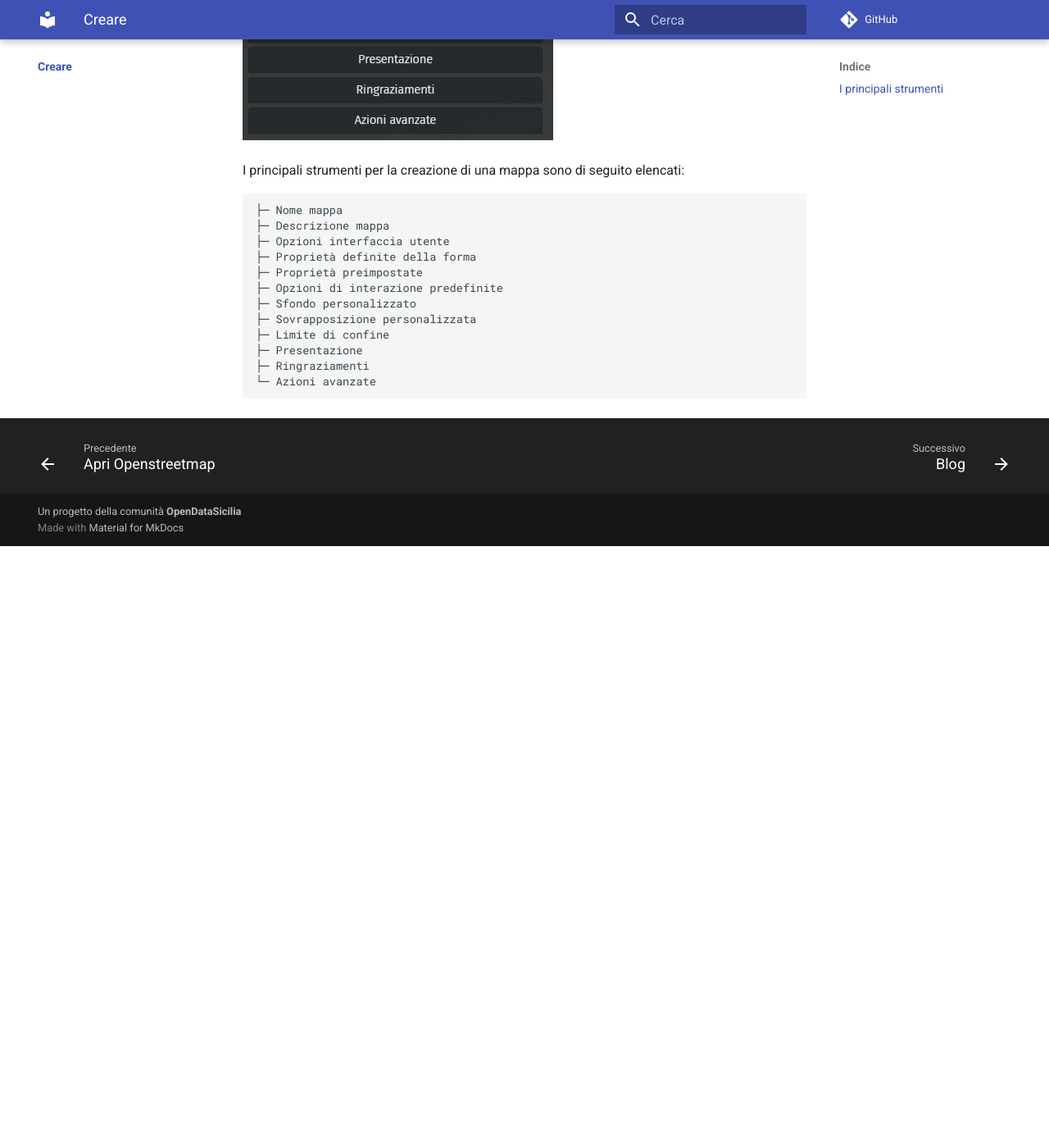
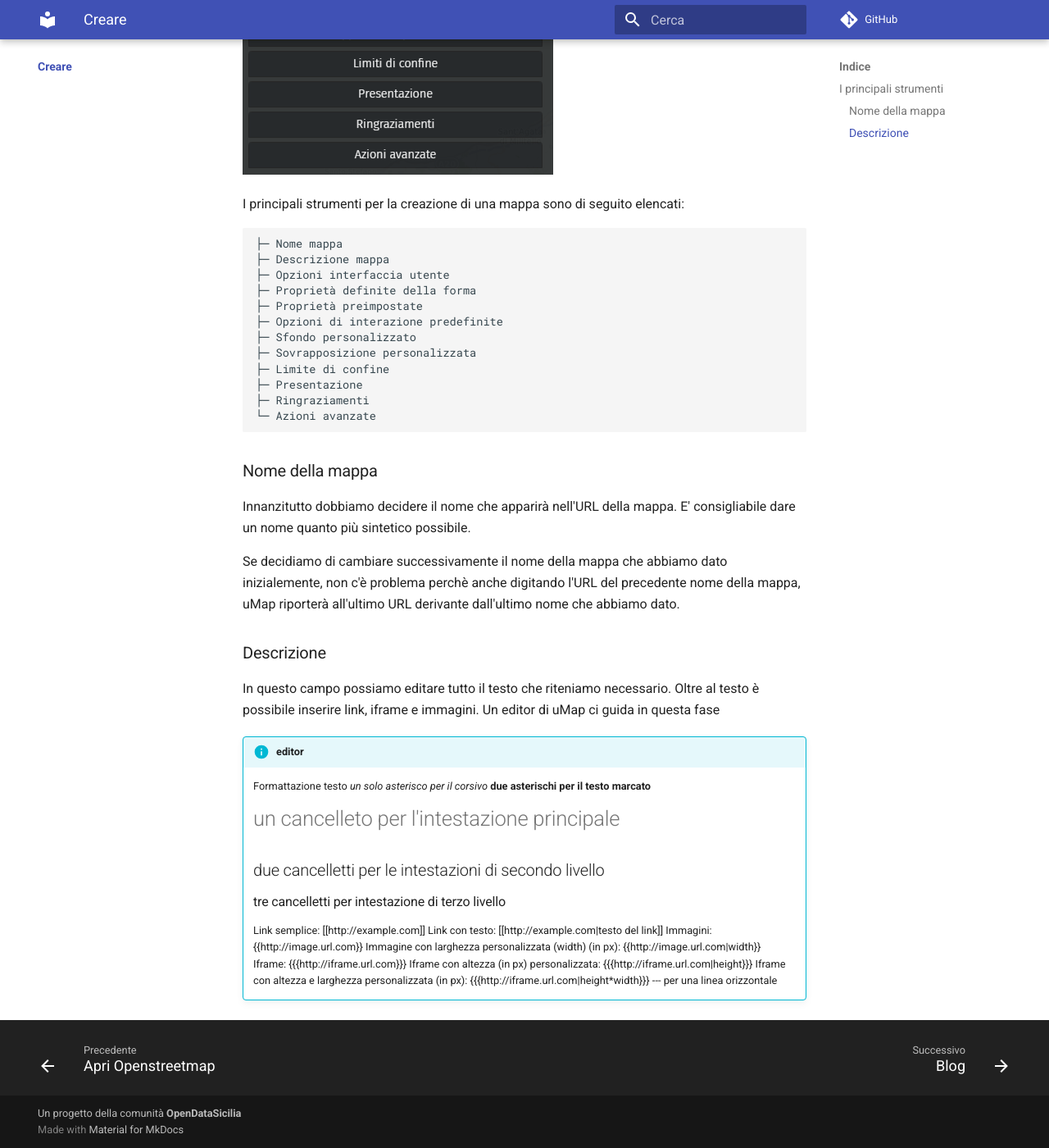
Before and after one commit to opendatasicilia/guida-umap, an MkDocs documentation site: the page built from docs/creare/index.md, in a window 1280 px wide and 1400 px high, scrolled down 887 px. Shown: the whole window at 82% size. Built offline with MkDocs 1.6.1 and Material for MkDocs 9.7.7, drawn with Linux system fonts in a browser that asks for light colours; comment, search, counter and statistics services are not loaded; before the commit the page ends 1553 px from its top, so only the background shows below that; some of the changed text lies outside the part shown.

Commit message:
Update index.md

````diff
--- a/docs/creare/index.md
+++ b/docs/creare/index.md
@@ -5,6 +5,8 @@ Questa sezione è dedicata alle cose da fare per creare una mappa con uMap.
 uMap permette una serie estesa di funzioni per la personalizzazione di una mappa, conoscere nel dettaglio tutte le funzioni permette a chiunque di padroneggiare lo strumento per generare mappe ad alto effetto visivo e con ricchezza di dettagli.
 
 ## I principali strumenti
+
+**Modifica le proprietà della mappa** è il pannello con il quale cominciare a lavorare.
 
 ![](https://raw.githubusercontent.com/opendatasicilia/guida-umap/main/docs/img/umap-creazione.PNG)
 
@@ -23,3 +25,30 @@ I principali strumenti per la creazione di una mappa sono di seguito elencati:
 ├─ Ringraziamenti
 └─ Azioni avanzate
 ```
+
+### Nome della mappa
+
+Innanzitutto dobbiamo decidere il nome che apparirà nell'URL della mappa. E' consigliabile dare un nome quanto più sintetico possibile.
+
+Se decidiamo di cambiare successivamente il nome della mappa che abbiamo dato inizialemente, non c'è problema perchè anche digitando l'URL del precedente nome della mappa, uMap riporterà all'ultimo URL derivante dall'ultimo nome che abbiamo dato.
+
+### Descrizione
+
+In questo campo possiamo editare tutto il testo che riteniamo necessario. Oltre al testo è possibile inserire link, iframe e immagini. Un editor di uMap ci guida in questa fase
+
+!!! Info "editor"
+
+    Formattazione testo
+    *un solo asterisco per il corsivo*
+    **due asterischi per il testo marcato**
+    # un cancelleto per l'intestazione principale
+    ## due cancelletti per le intestazioni di secondo livello
+    ### tre cancelletti per intestazione di terzo livello
+    Link semplice: [[http://example.com]]
+    Link con testo: [[http://example.com|testo del link]]
+    Immagini: {{http://image.url.com}}
+    Immagine con larghezza personalizzata (width) (in px): {{http://image.url.com|width}}
+    Iframe: {{{http://iframe.url.com}}}
+    Iframe con altezza (in px) personalizzata: {{{http://iframe.url.com|height}}}
+    Iframe con altezza e larghezza personalizzata (in px): {{{http://iframe.url.com|height*width}}}
+    --- per una linea orizzontale
````
